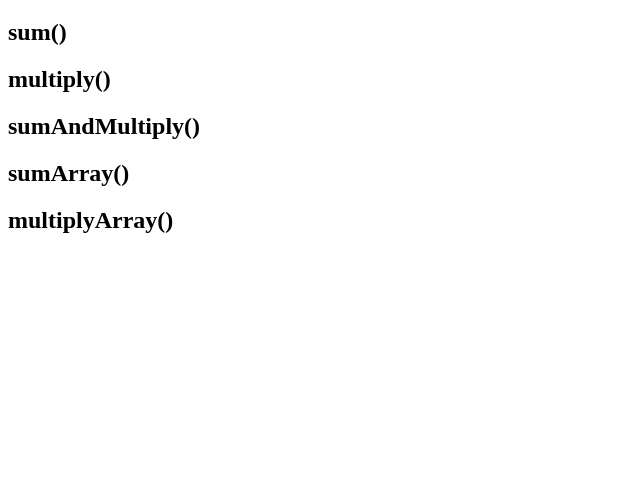
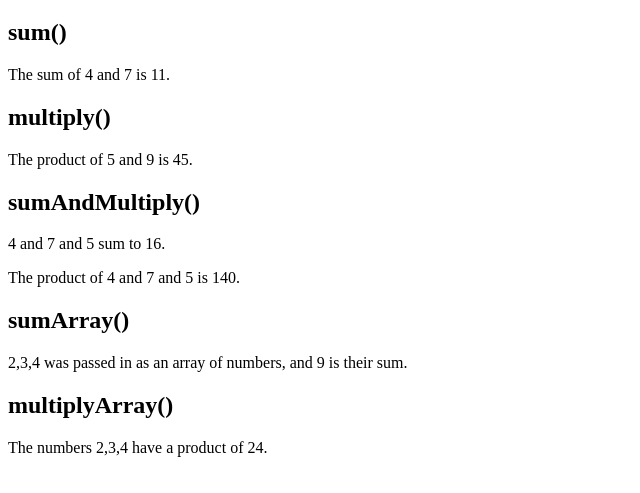
Before and after one commit to desertduane/Lab-5, a plain HTML site: page index.html in a window 1280 px wide. Shown: the part 61-554 px from the top of the page, without its empty margins (0-640 px from the left). Drawn offline with Linux system fonts and the light colour scheme.

Commit message:
Fully complete

```diff
--- a/app.js
+++ b/app.js
@@ -128,3 +128,10 @@ function multiplyArray(testArray){ //eslint-disable-line
 testMultiplyArray(2,3,4);
 
 // Once you get the test passing, do an a-c-p cycle and synchronize the code between GitHub and your laptop. You're done! Submit the link to the repo following the instructions in Canvas.
+
+document.getElementById('sum').innerHTML = sum(4,7)[1];
+document.getElementById('multiply').innerHTML = multiply(5,9)[1];
+document.getElementById('sumAndMultiply').innerHTML = sumAndMultiply(4,7,5)[2];
+document.getElementById('sumAndMultiply1').innerHTML = sumAndMultiply(4,7,5)[3];
+document.getElementById('sumArray').innerHTML = sumArray(testArray)[1];
+document.getElementById('multiplyArray').innerHTML = multiplyArray(testArray)[1];
--- a/index.html
+++ b/index.html
@@ -12,17 +12,17 @@
     <p id="sum"></p>
 
     <h2>multiply()</h2>
-    <p></p>
+    <p id="multiply"></p>
 
     <h2>sumAndMultiply()</h2>
-    <p></p>
-    <p></p>
+    <p id="sumAndMultiply"></p>
+    <p id="sumAndMultiply1"></p>
 
     <h2>sumArray()</h2>
-    <p></p>
+    <p id="sumArray"></p>
 
     <h2>multiplyArray()</h2>
-    <p></p>
+    <p id="multiplyArray"></p>
 
     <script src="tests.js" type="text/javascript"></script>
     <script src="app.js" type="text/javascript"></script>
```
